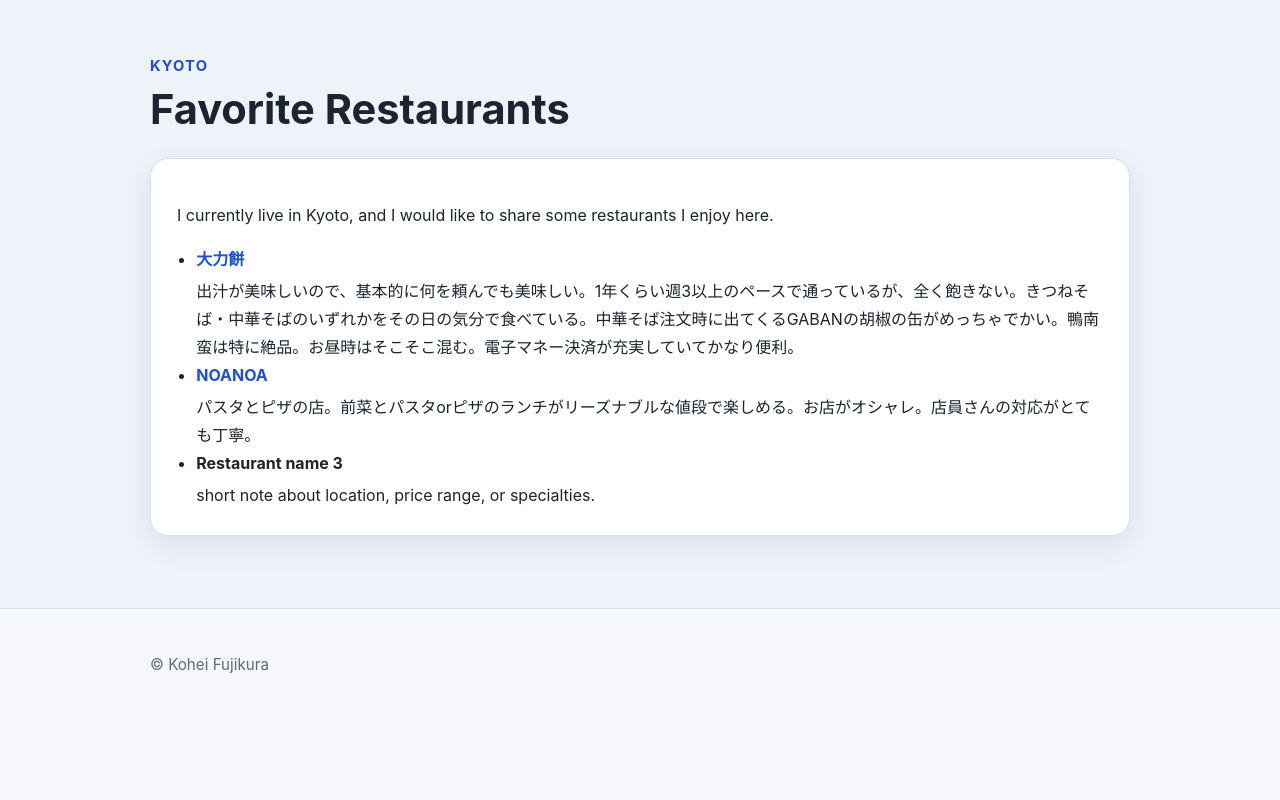
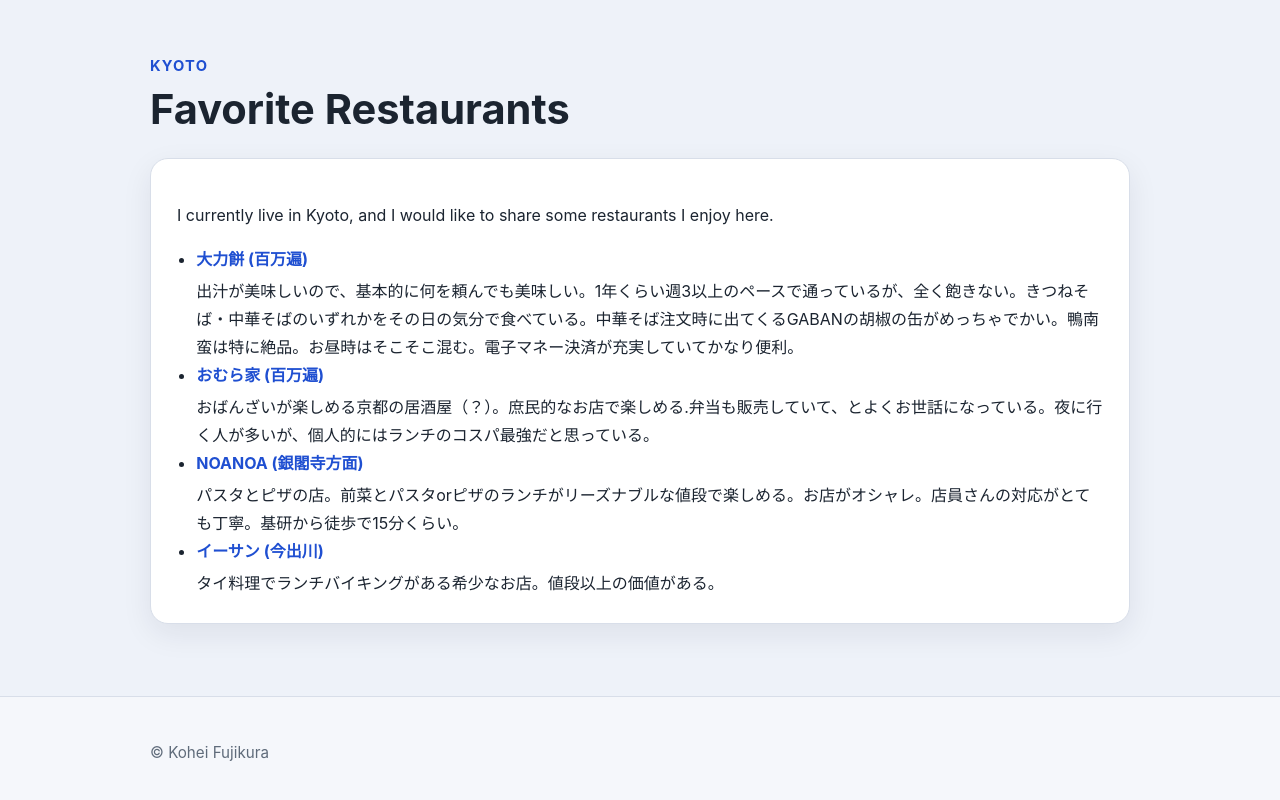
Before and after one commit to Kohei-Fujikura/Kohei-Fujikura.github.io, a plain HTML site: page index.html in a window 1280 px wide. Shown: the part 895-1695 px from the top of the page. Before the commit the page ends 1639 px from the top, so only its background shows below. Drawn offline with Linux system fonts and the light colour scheme.

Commit message:
Update index.html

```diff
--- a/index.html
+++ b/index.html
@@ -324,16 +324,20 @@
           </p>
           <ul class="link-list">
             <li>
-              <strong class="restaurant-name"><a href="https://tabelog.com/kyoto/A2601/A260302/26011281/" target="_blank" rel="noopener noreferrer">大力餅</a></strong>
+              <strong class="restaurant-name"><a href="https://tabelog.com/kyoto/A2601/A260302/26011281/" target="_blank" rel="noopener noreferrer">大力餅 (百万遍)</a></strong>
               <span class="restaurant-description">出汁が美味しいので、基本的に何を頼んでも美味しい。1年くらい週3以上のペースで通っているが、全く飽きない。きつねそば・中華そばのいずれかをその日の気分で食べている。中華そば注文時に出てくるGABANの胡椒の缶がめっちゃでかい。鴨南蛮は特に絶品。お昼時はそこそこ混む。電子マネー決済が充実していてかなり便利。</span>
             </li>
             <li>
-              <strong class="restaurant-name"><a href="https://tabelog.com/kyoto/A2601/A260302/26001801/" target="_blank" rel="noopener noreferrer">NOANOA</a></strong>
-              <span class="restaurant-description">パスタとピザの店。前菜とパスタorピザのランチがリーズナブルな値段で楽しめる。お店がオシャレ。店員さんの対応がとても丁寧。</span>
+              <strong class="restaurant-name"><a href="https://tabelog.com/kyoto/A2601/A260302/26005969/" target="_blank" rel="noopener noreferrer">おむら家 (百万遍)</a></strong>
+              <span class="restaurant-description">おばんざいが楽しめる京都の居酒屋（？）。庶民的なお店で楽しめる.弁当も販売していて、とよくお世話になっている。夜に行く人が多いが、個人的にはランチのコスパ最強だと思っている。</span>
             </li>
             <li>
-              <strong class="restaurant-name">Restaurant name 3</strong>
-              <span class="restaurant-description">short note about location, price range, or specialties.</span>
+              <strong class="restaurant-name"><a href="https://tabelog.com/kyoto/A2601/A260302/26001801/" target="_blank" rel="noopener noreferrer">NOANOA (銀閣寺方面)</a></strong>
+              <span class="restaurant-description">パスタとピザの店。前菜とパスタorピザのランチがリーズナブルな値段で楽しめる。お店がオシャレ。店員さんの対応がとても丁寧。基研から徒歩で15分くらい。</span>
+            </li>
+            <li>
+              <strong class="restaurant-name"><a href="https://tabelog.com/kyoto/A2601/A260202/26000208/" target="_blank" rel="noopener noreferrer">イーサン (今出川)</a></strong>
+              <span class="restaurant-description">タイ料理でランチバイキングがある希少なお店。値段以上の価値がある。</span>
             </li>
           </ul>
         </div>
```
